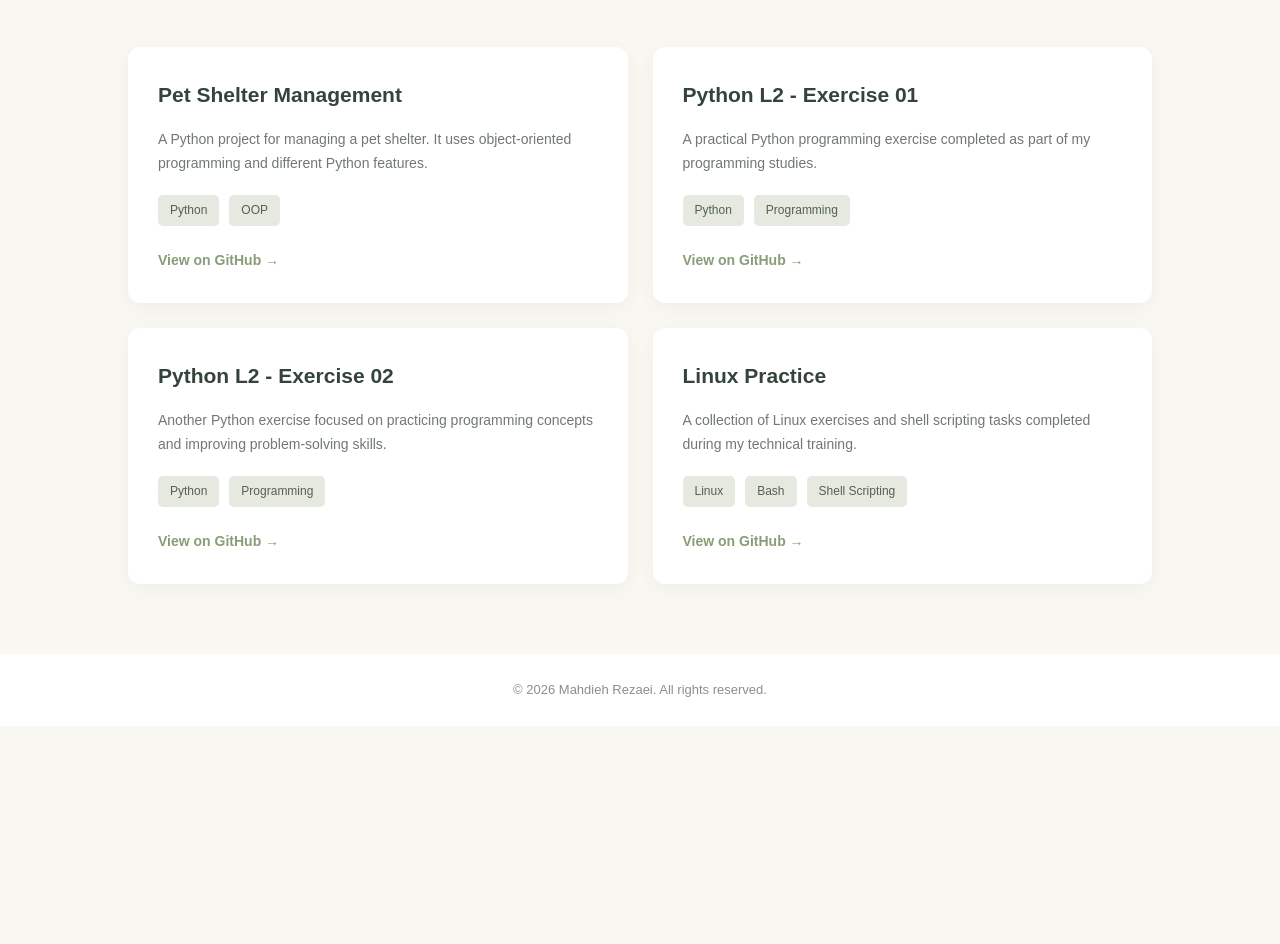
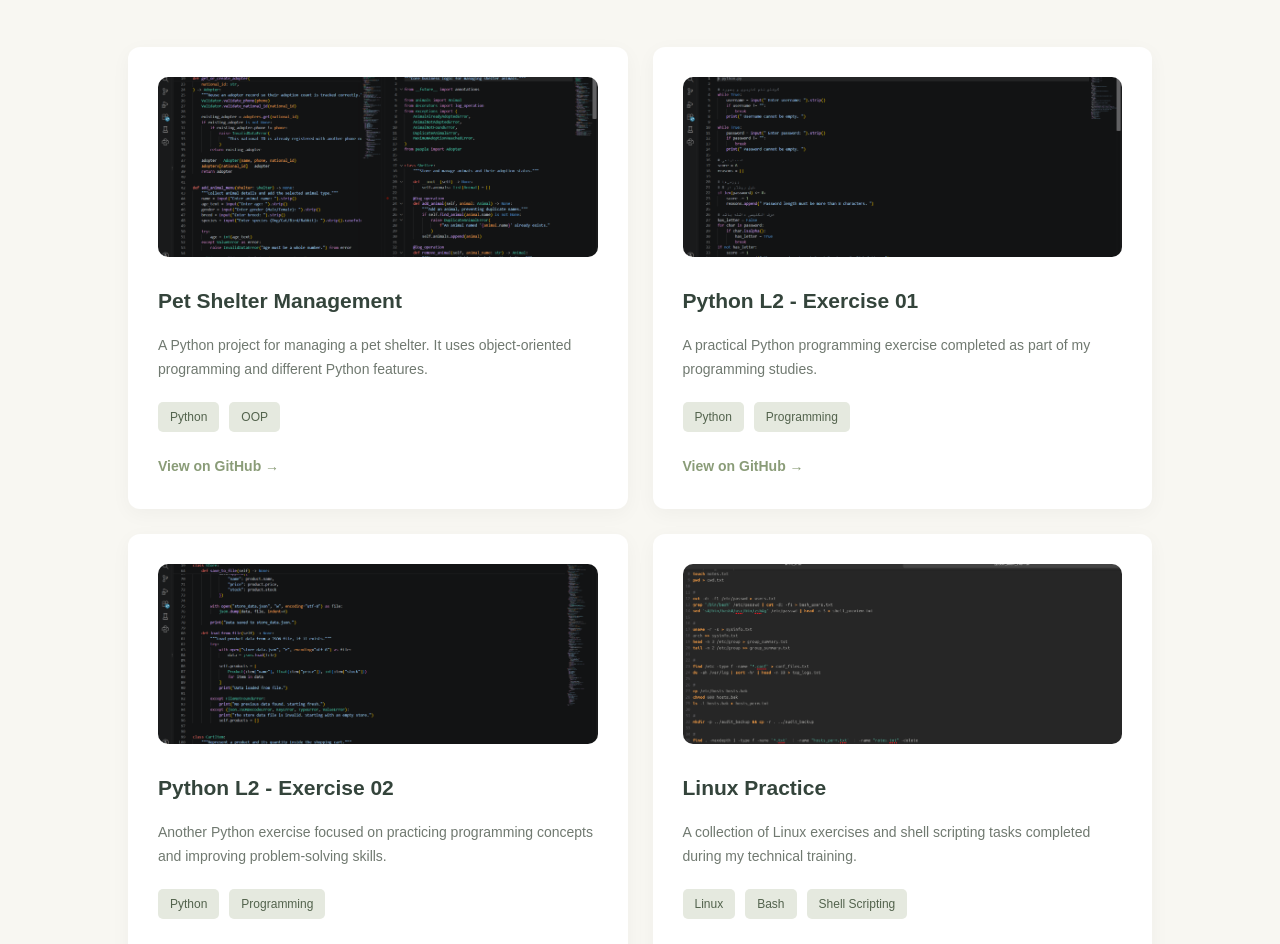
Before and after one commit to MahdiehRezaei/portfolio-website, a plain HTML site: page projects.html in a window 1280 px wide. Shown: the part 306-1250 px from the top of the page. Before the commit the page ends 1032 px from the top, so only its background shows below. Drawn offline with Linux system fonts and the light colour scheme.

Commit message:
Add project screenshots to portfolio

```diff
--- a/css/style.css
+++ b/css/style.css
@@ -497,3 +497,10 @@ body {
     object-fit: cover;
     border-radius: inherit;
 }
+.project-image {
+    width: 100%;
+    height: 180px;
+    object-fit: cover;
+    border-radius: 10px;
+    margin-bottom: 18px;
+}
--- a/projects.html
+++ b/projects.html
@@ -37,6 +37,10 @@
         <div class="projects-grid">
 
             <div class="project-card">
+                <img src="images/pet-shelter.png"
+                   alt="Pet Shelter Management project screenshot"
+                   class="project-image">
+
                 <h2>Pet Shelter Management</h2>
 
                 <p>
@@ -59,6 +63,9 @@
             </div>
 
             <div class="project-card">
+                <img src="images/python-exercise-01.png"
+                   alt="Python Exercise 01 screenshot"
+                   class="project-image">
                 <h2>Python L2 - Exercise 01</h2>
 
                 <p>
@@ -80,6 +87,9 @@
             </div>
 
             <div class="project-card">
+                <img src="images/python-exercise-02.png"
+                   alt="Python Exercise 02 screenshot"
+                   class="project-image">
                 <h2>Python L2 - Exercise 02</h2>
 
                 <p>
@@ -102,6 +112,9 @@
             </div>
 
             <div class="project-card">
+                <img src="images/linux-practice.png"
+                   alt="Linux Practice screenshot"
+                   class="project-image">
                 <h2>Linux Practice</h2>
 
                 <p>
```
Also changed, not shown: images/linux-practice.png (added), images/pet-shelter.png (added), images/python-exercise-01.png (added), images/python-exercise-02.png (added).
